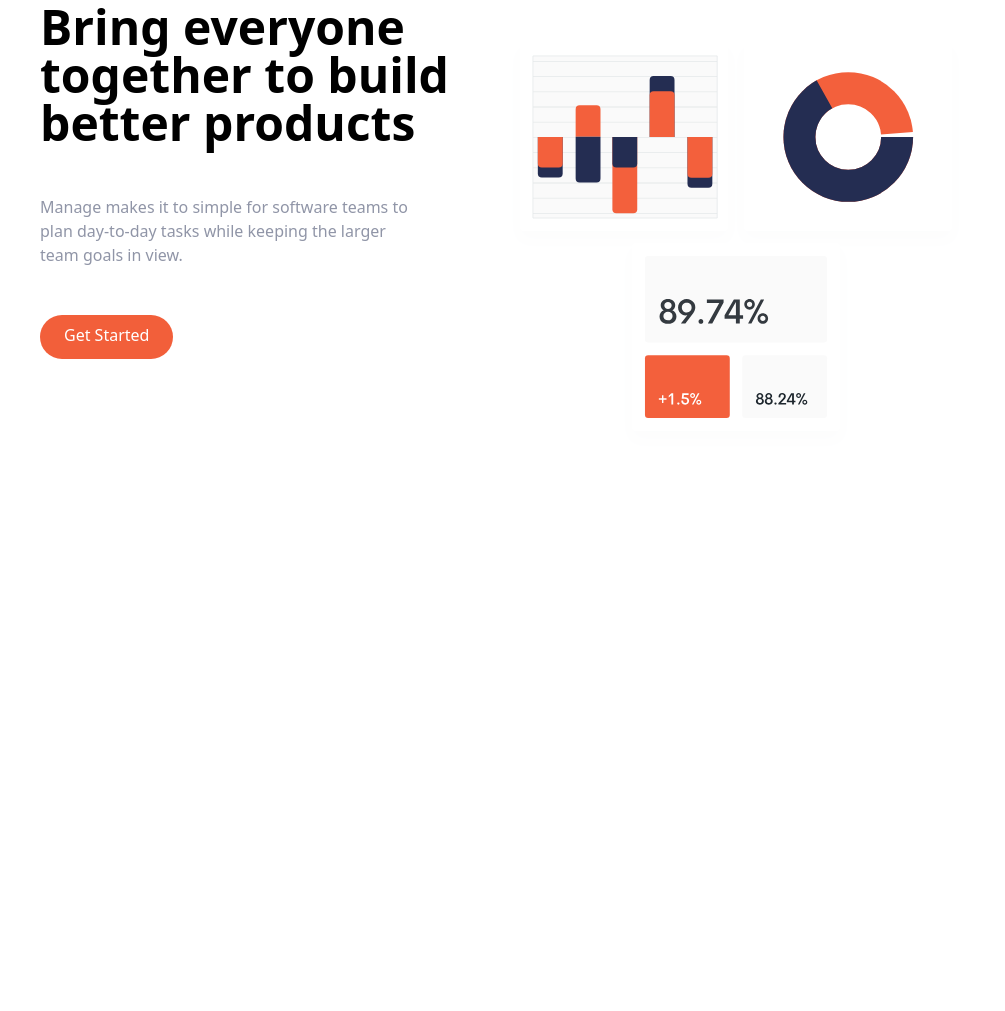
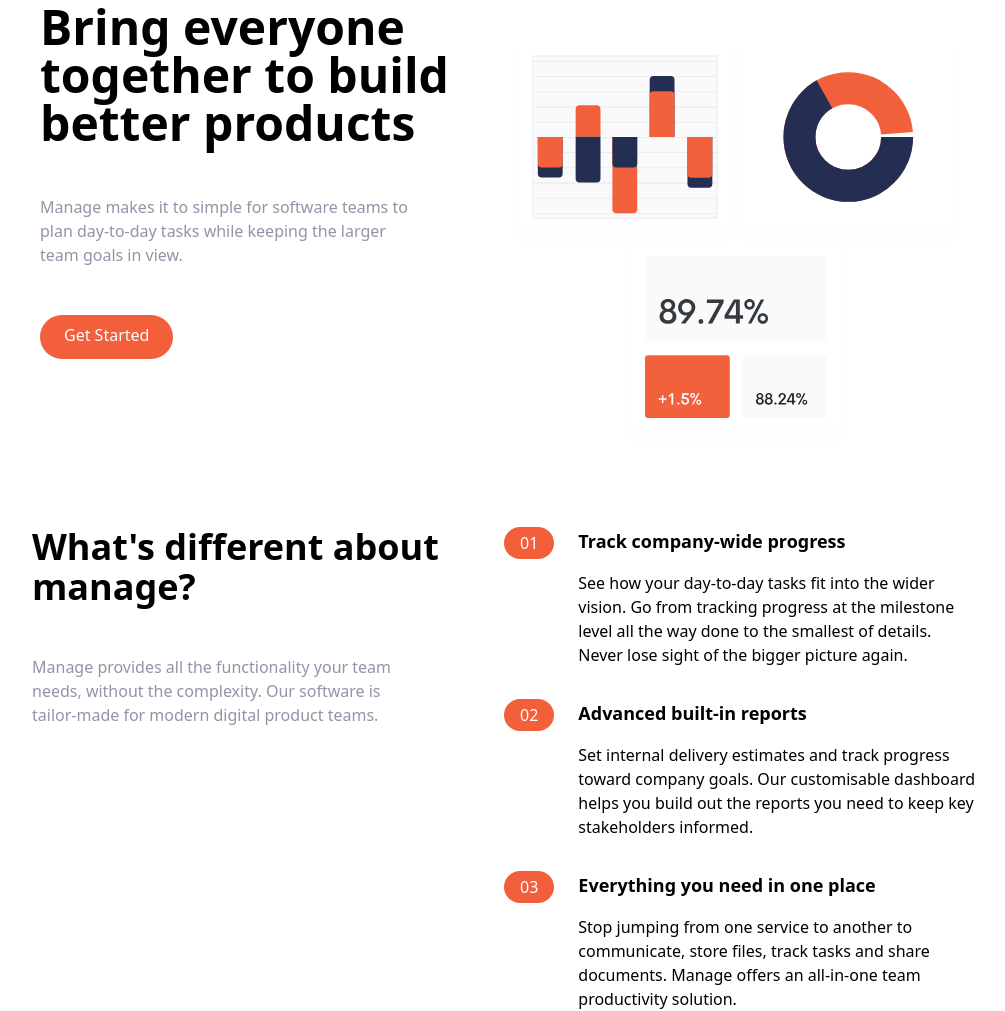
Before and after one commit to siamislam1603/tailwind-practice, a website: page index.html in a window 1280 px wide. Shown: the part 129-1140 px from the top of the page, without its empty margins (136-1141 px from the left). Before the commit the page ends 800 px from the top, so only its background shows below. Drawn offline with Linux system fonts and the light colour scheme.

Commit message:
Features section

```diff
--- a/index.html
+++ b/index.html
@@ -49,5 +49,64 @@
             </div>
         </div>
     </section>
+    <!-- Features Section -->
+    <section id="features">
+        <div class="container mx-auto mt-10 px-4 space-y-12 flex flex-col md:flex-row md:space-y-0">
+            <div class="flex flex-col space-y-12 md:w-1/2">
+                <h2 class="max-w-md text-center font-bold text-4xl md:text-left">What's different about manage?</h2>
+                <p class="max-w-sm text-center text-darkGrayishBlue md:text-left">Manage provides all the functionality your team needs, without the complexity. Our software is tailor-made for modern digital product teams.</p>
+            </div>
+            <div class="flex flex-col space-y-8 md:w-1/2">
+                <!-- List Item 1 -->
+                <div class="flex flex-col space-y-3 md:space-y-0 md:space-x-6 md:flex-row">
+                    <!-- Heading -->
+                    <div class="rounded-l-full bg-brightRedSupLight md:bg-transparent">
+                        <div class="flex items-center space-x-2">
+                            <div class="px-4 py-2 text-white bg-brightRed rounded-full md:py-1">01</div>
+                            <h3 class="font-bold md:hidden">Track company-wide progress</h3>
+                        </div>
+                    </div>
+                    <div>
+                        <h3 class="text-lg font-bold hidden md:block mb-4">Track company-wide progress</h3>
+                        <p class="text-drakGrayishBlue">
+                            See how your day-to-day tasks fit into the wider vision. Go from tracking progress at the milestone level all the way done to the smallest of details. Never lose sight of the bigger picture again.
+                        </p>
+                    </div>
+                </div>
+                <!-- List Item 2 -->
+                <div class="flex flex-col space-y-3 md:space-y-0 md:space-x-6 md:flex-row">
+                    <!-- Heading -->
+                    <div class="rounded-l-full bg-brightRedSupLight md:bg-transparent">
+                        <div class="flex items-center space-x-2">
+                            <div class="px-4 py-2 text-white bg-brightRed rounded-full md:py-1">02</div>
+                            <h3 class="font-bold md:hidden">Advanced built-in reports</h3>
+                        </div>
+                    </div>
+                    <div>
+                        <h3 class="text-lg font-bold hidden md:block mb-4">Advanced built-in reports</h3>
+                        <p class="text-drakGrayishBlue">
+                            Set internal delivery estimates and track progress toward company goals. Our customisable dashboard helps you build out the reports you need to keep key stakeholders informed.
+                        </p>
+                    </div>
+                </div>
+                <!-- List Item 3 -->
+                <div class="flex flex-col space-y-3 md:space-y-0 md:space-x-6 md:flex-row">
+                    <!-- Heading -->
+                    <div class="rounded-l-full bg-brightRedSupLight md:bg-transparent">
+                        <div class="flex items-center space-x-2">
+                            <div class="px-4 py-2 text-white bg-brightRed rounded-full md:py-1">03</div>
+                            <h3 class="font-bold md:hidden">Everything you need in one place</h3>
+                        </div>
+                    </div>
+                    <div>
+                        <h3 class="text-lg font-bold hidden md:block mb-4">Everything you need in one place</h3>
+                        <p class="text-drakGrayishBlue">
+                            Stop jumping from one service to another to communicate, store files, track tasks and share documents. Manage offers an all-in-one team productivity solution.
+                        </p>
+                    </div>
+                </div>
+            </div>
+        </div>
+    </section>
 </body>
 </html>
```
Also changed, not shown: css/main.css.
